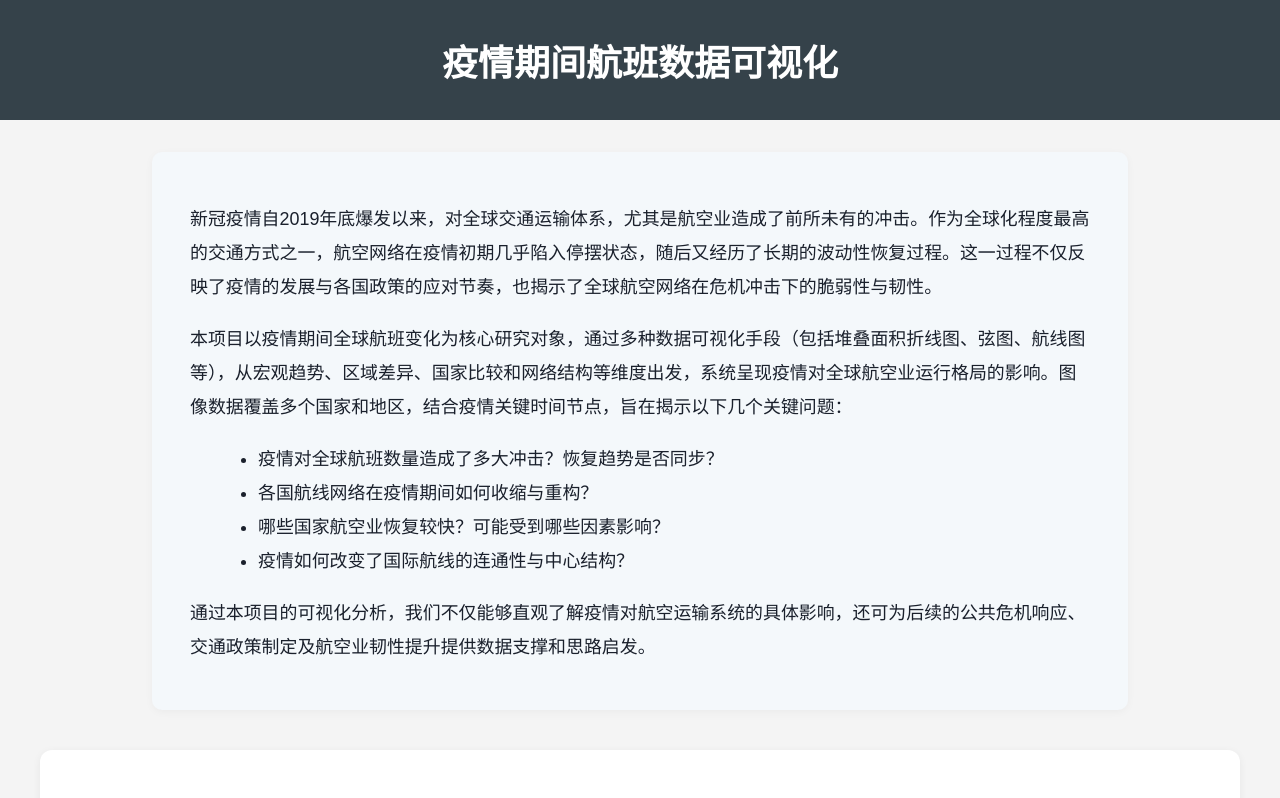
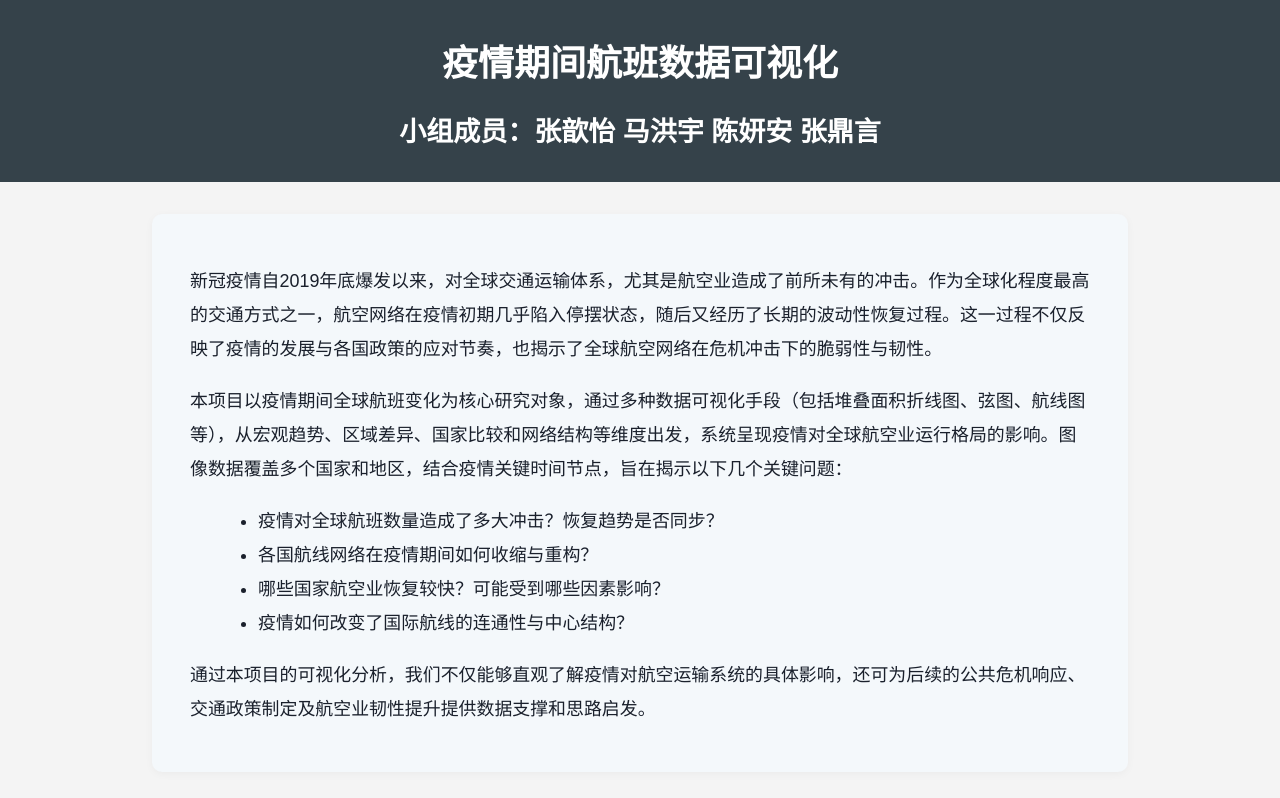
Before and after one commit to O-laO-la/Flight-data, a plain HTML site: page index.html in a window 1280 px wide. Shown: the top 798 px of the page. Drawn offline with nearby package versions, Linux system fonts and the light colour scheme.

Commit message:
Update index.html

```diff
--- a/index.html
+++ b/index.html
@@ -11,6 +11,7 @@
 <body>
     <header>
         <h1>疫情期间航班数据可视化</h1>
+        <h2>小组成员：张歆怡 马洪宇 陈妍安 张鼎言</h2>
     </header>
     <main>
         <section class="project-intro">
```
